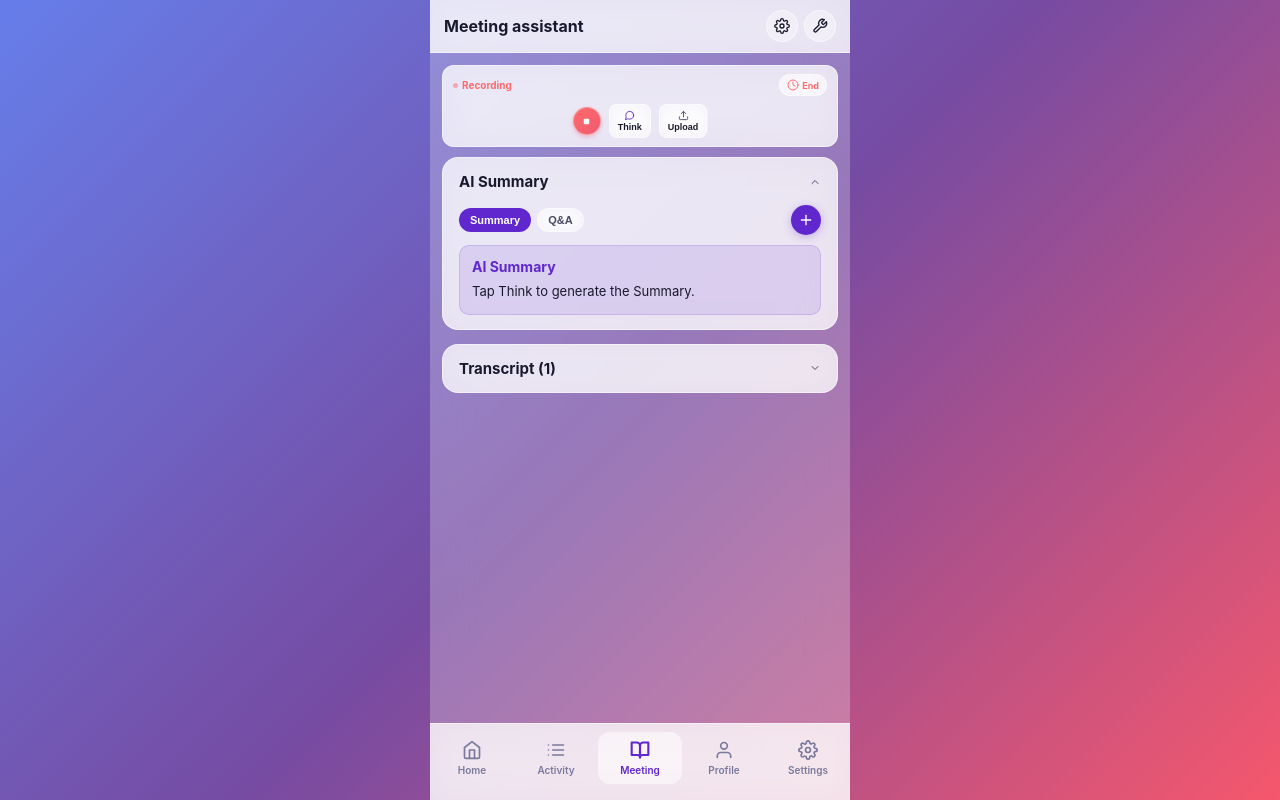
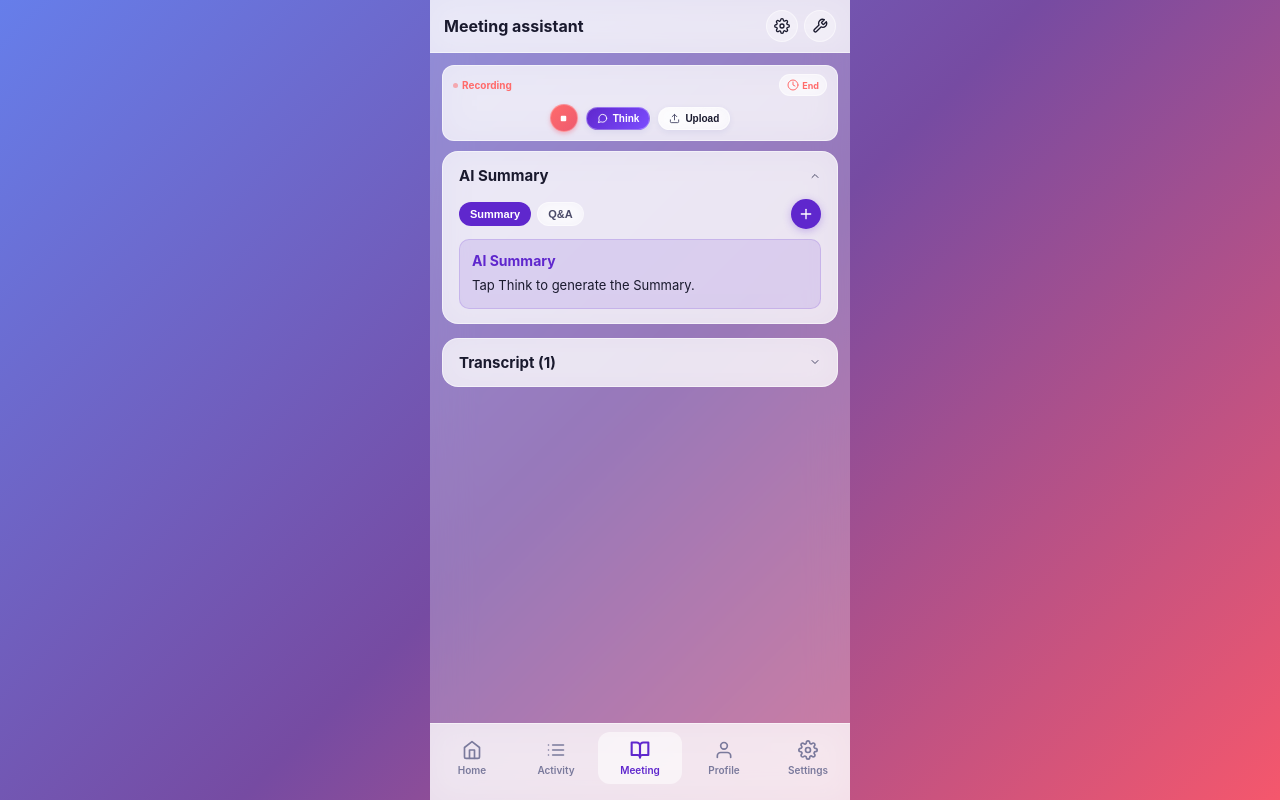
Before and after one commit to kannanjmc/interfaceai-assignment, a Flask app: page / in a window 1280 px wide. Run offline with Flask 3, Linux system fonts and the light colour scheme.

Commit message:
Improve Think and Upload button styles

```diff
--- a/src/ui_app/static/css/style.css
+++ b/src/ui_app/static/css/style.css
@@ -360,24 +360,25 @@ html, body {
 
 .action-btn {
     display: flex;
-    flex-direction: column;
     align-items: center;
-    gap: 1px;
-    padding: 5px 8px;
+    gap: 5px;
+    padding: 5px 10px;
     border: 1px solid var(--glass-border);
-    border-radius: 8px;
-    background: rgba(255, 255, 255, 0.4);
+    border-radius: var(--radius-pill);
+    background: linear-gradient(135deg, rgba(255, 255, 255, 0.7), rgba(255, 255, 255, 0.35));
     color: var(--text-primary);
-    font-size: 9px;
-    font-weight: 600;
+    font-size: 10px;
+    font-weight: 700;
     cursor: pointer;
-    min-width: 42px;
+    min-width: 56px;
     backdrop-filter: blur(8px);
     -webkit-backdrop-filter: blur(8px);
+    box-shadow: 0 2px 6px rgba(31, 38, 135, 0.08);
+    transition: all 0.15s ease;
 }
 
 .action-btn:active {
-    background: rgba(255, 255, 255, 0.7);
+    background: rgba(255, 255, 255, 0.85);
     transform: scale(0.96);
 }
 
@@ -387,8 +388,22 @@ html, body {
     color: var(--text-secondary);
 }
 
+.think-btn {
+    background: linear-gradient(135deg, var(--accent), #7c4dff);
+    color: white;
+    border-color: rgba(255, 255, 255, 0.3);
+}
+
 .think-btn .icon {
-    color: var(--accent);
+    color: white;
+}
+
+.think-btn:active {
+    background: linear-gradient(135deg, #4e1ebd, var(--accent));
+}
+
+.upload-btn {
+    background: linear-gradient(135deg, rgba(255, 255, 255, 0.75), rgba(255, 255, 255, 0.45));
 }
 
 /* Summary and Transcript Sections */
```
